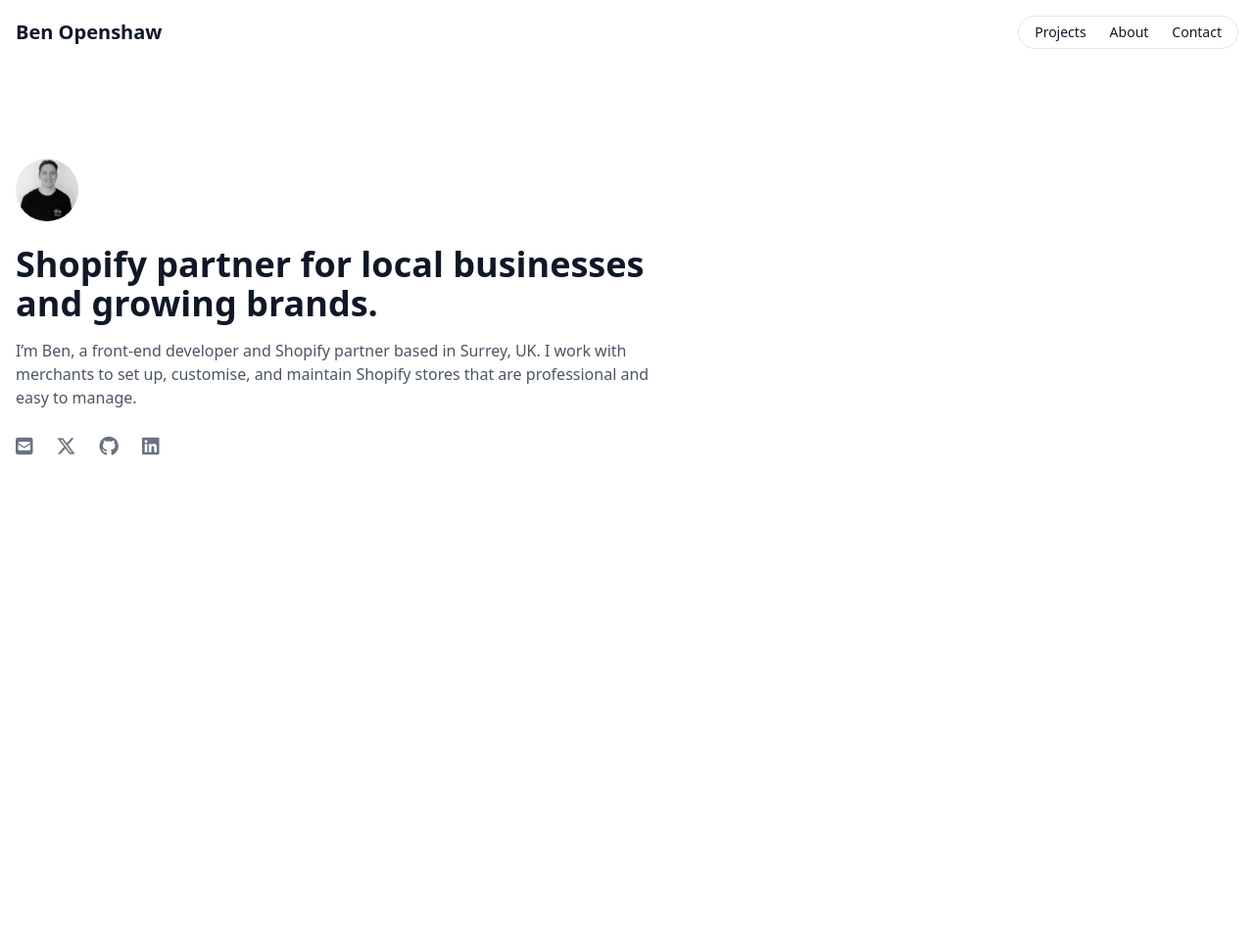
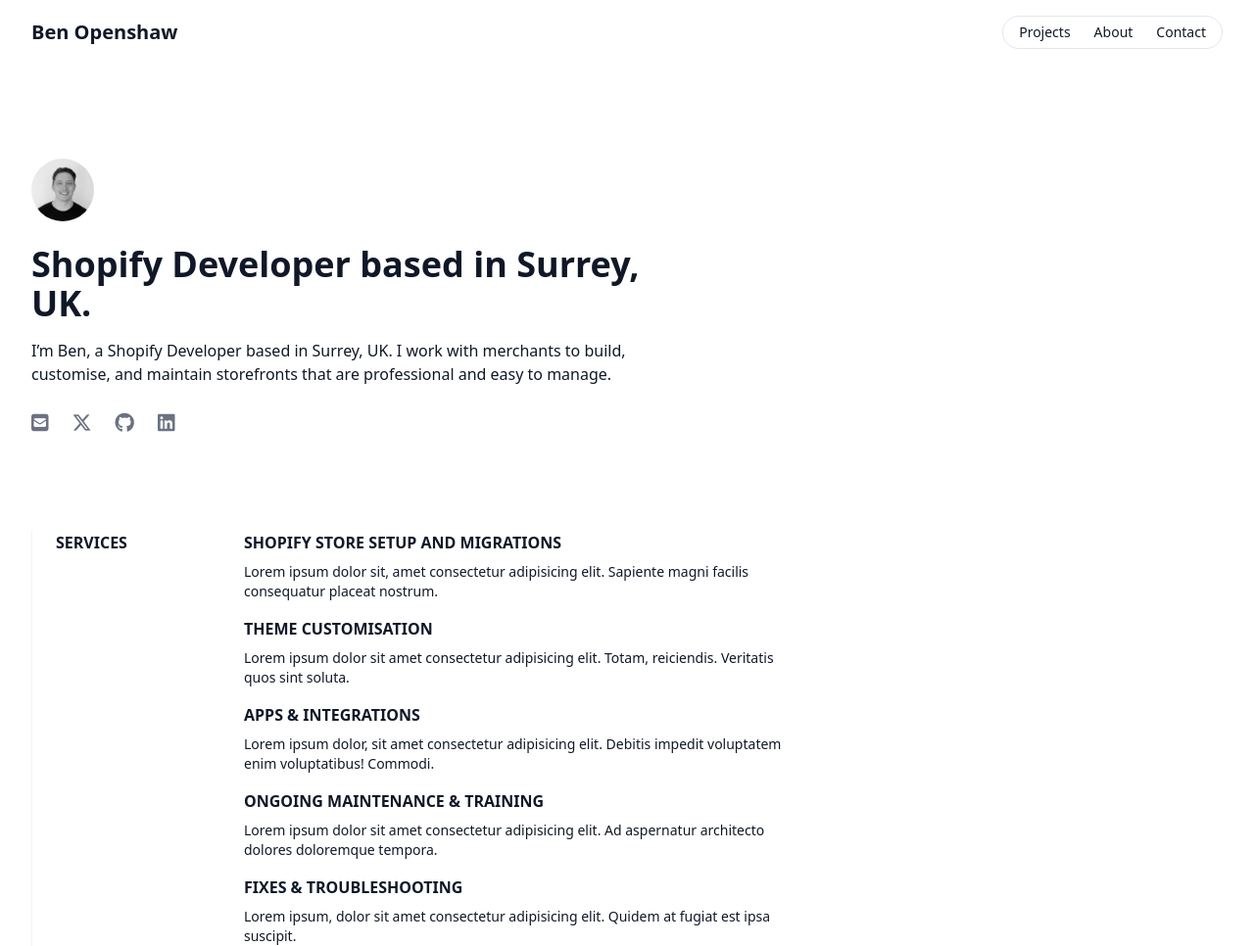
Before and after one commit to bopensh/Portfolio, a website: page index.html in a window 1280 px wide. Shown: the whole page at 98% size. Before the commit the page ends 800 px from the top, so only its background shows below. Drawn offline with nearby package versions, Linux system fonts and the light colour scheme; files that its build step writes are made by us from their sources.

Commit message:
Started building 'services' section
Cleaned up hero and started building 'services' section

```diff
--- a/index.html
+++ b/index.html
@@ -11,7 +11,7 @@
   <body class="bg-white text-gray-900 antialiased">
     <!-- Header -->
     <header class="relative top-0 z-50 w-full">
-      <div class="mx-auto max-w-7xl px-4 py-4 flex justify-between items-center">
+      <div class="mx-auto max-w-7xl px-4 lg:px-8 py-4 flex justify-between items-center">
         <span class="font-semibold text-xl">Ben Openshaw</span>
 
         <!-- Desktop Nav -->
@@ -22,7 +22,7 @@
         </nav>
 
         <!-- Mobile Menu Button -->
-        <button id="menu-toggle" class="md:hidden flex items-center border border-gray-200 rounded-full px-4 py-[6px] space-x-1 text-sm font-medium text-gray-800 focus:outline-none">
+        <button id="menu-toggle" class="md:hidden flex items-center border border-gray-200 rounded-full px-4 py-[6px] space-x-1 text-sm font-medium focus:outline-none">
           <span>Menu</span>
           <svg class="h-4 w-4" fill="none" stroke="currentColor" stroke-width="2" viewBox="0 0 24 24" stroke-linecap="round" stroke-linejoin="round">
             <path d="M19 9l-7 7-7-7" />
@@ -44,19 +44,19 @@
 
     <!-- Hero -->
     <section class="py-24">
-        <div class="mx-auto max-w-7xl px-4 flex flex-col items-start">
+        <div class="mx-auto max-w-7xl px-4 lg:px-8 flex flex-col items-start">
 
           <!-- Profile Image -->
-          <img src="/src/assets/images/Ben_portfolio.jpg" alt="Portfolio image of Ben Openshaw" class="h-16 w-16 rounded-full object-cover mb-6" />
+          <img src="/src/assets/images/Ben_portfolio_avatar-min.jpg" alt="Portfolio image of Ben Openshaw" class="h-16 w-16 rounded-full object-cover mb-6" />
 
           <!-- Headline -->
-          <h1 class="text-3xl sm:text-4xl lg:max-w-2xl font-bold text-gray-900 mb-4">
-            Shopify partner for local businesses and growing brands.
+          <h1 class="text-3xl sm:text-4xl lg:max-w-2xl font-bold mb-4">
+            Shopify Developer based in Surrey, UK.
           </h1>
 
           <!-- Description -->
-          <p class="text-base text-gray-600 max-w-2xl mb-6">
-            I’m Ben, a front-end developer and Shopify partner based in Surrey, UK. I work with merchants to set up, customise, and maintain Shopify stores that are professional and easy to manage.
+          <p class="text-base max-w-2xl mb-6">
+            I’m Ben, a Shopify Developer based in Surrey, UK. I work with merchants to build, customise, and maintain storefronts that are professional and easy to manage.
           </p>
 
           <!-- Social Icons -->
@@ -69,5 +69,41 @@
 
         </div>
       </section>
+
+      <section>
+        <div class="mx-auto w-full max-w-7xl px-4 lg:px-8">
+          <div class="md:border-l md:border-zinc-100 md:pl-6">
+            <div class="grid max-w-3xl grid-cols-1 items-baseline gap-y-4 md:grid-cols-4">
+              <h2 class="font-semibold uppercase">Services</h2>
+              <div class="md:col-span-3">
+                <ul class="space-y-4">
+                  <li class="group relative flex flex-col items-start">
+                    <h3 class="font-semibold uppercase">Shopify Store Setup and Migrations</h3>
+                    <p class="relative z-10 mt-2 text-sm">Lorem ipsum dolor sit, amet consectetur adipisicing elit. Sapiente magni facilis consequatur placeat nostrum.</p>
+                  </li>
+                  <li class="group relative flex flex-col items-start">
+                    <h3 class="font-semibold uppercase">Theme Customisation</h3>
+                    <p class="relative z-10 mt-2 text-sm">Lorem ipsum dolor sit amet consectetur adipisicing elit. Totam, reiciendis. Veritatis quos sint soluta.</p>
+                  </li>
+                  <li class="group relative flex flex-col items-start">
+                    <h3 class="font-semibold uppercase">Apps & Integrations</h3>
+                    <p class="relative z-10 mt-2 text-sm">Lorem ipsum dolor, sit amet consectetur adipisicing elit. Debitis impedit voluptatem enim voluptatibus! Commodi.</p>
+                  </li>
+                  <li class="group relative flex flex-col items-start">
+                    <h3 class="font-semibold uppercase">Ongoing Maintenance & Training</h3>
+                    <p class="relative z-10 mt-2 text-sm">Lorem ipsum dolor sit amet consectetur adipisicing elit. Ad aspernatur architecto dolores doloremque tempora.</p>
+                  </li>
+                  <li class="group relative flex flex-col items-start">
+                    <h3 class="font-semibold uppercase">Fixes & Troubleshooting</h3>
+                    <p class="relative z-10 mt-2 text-sm">Lorem ipsum, dolor sit amet consectetur adipisicing elit. Quidem at fugiat est ipsa suscipit.</p>
+                  </li>
+                </ul>
+              </div>
+            </div>
+          </div>
+        </div>
+      </section>
+
+
   </body>
 </html>
```
Also changed, not shown: src/assets/images/Ben_portfolio_avatar-min.jpg (added), 3 other files.
